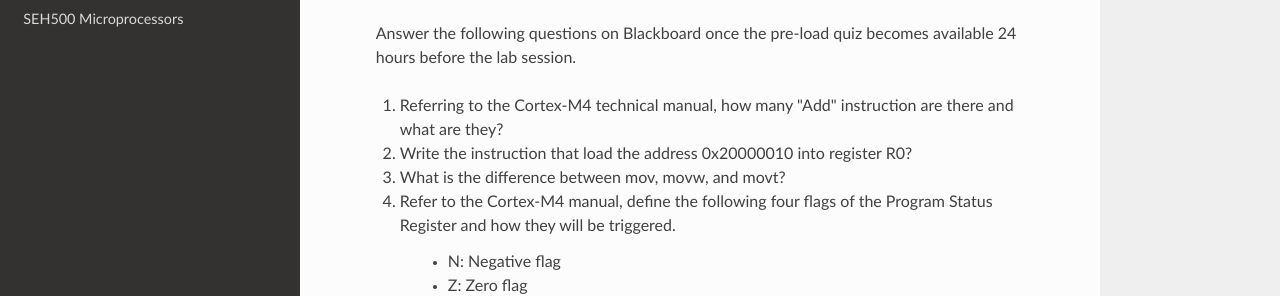
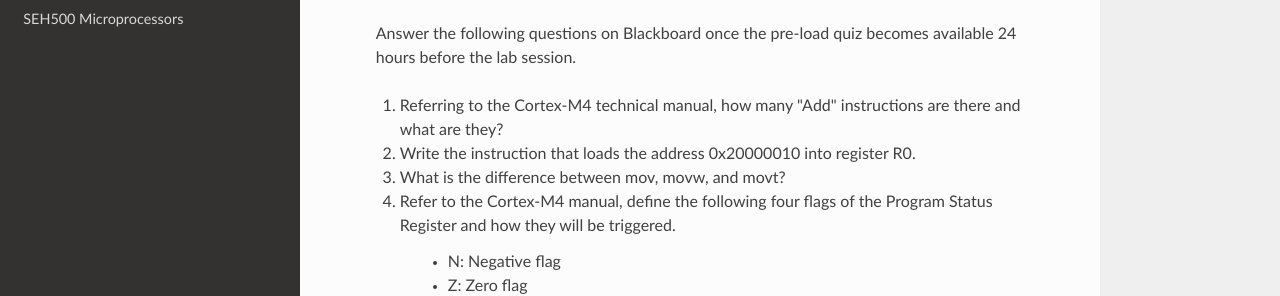
Before and after one commit to Seneca-BSA/bsa, an MkDocs documentation site: the page built from docs/seh500/lab2.md, in a window 1280 px wide and 900 px high, scrolled down 3122 px. Shown: the part 162-458 px from the top of the window. Built offline with MkDocs 1.6.1, drawn with Linux system fonts in a browser that asks for light colours; nearby versions of some CDN libraries; some of the changed text lies outside the part shown.

Commit message:
updated lab2 code

```diff
--- a/docs/seh500/lab2.md
+++ b/docs/seh500/lab2.md
@@ -79,8 +79,8 @@ Documentation of the Cortex-M4 instruction set can be found here:
 >
 > Answer the following questions on Blackboard once the pre-load quiz becomes available 24 hours before the lab session.
 >
-> 1. Referring to the Cortex-M4 technical manual, how many "Add" instruction are there and what are they?
-> 1. Write the instruction that load the address 0x20000010 into register R0?
+> 1. Referring to the Cortex-M4 technical manual, how many "Add" instructions are there and what are they?
+> 1. Write the instruction that loads the address 0x20000010 into register R0.
 > 1. What is the difference between mov, movw, and movt?
 > 1. Refer to the Cortex-M4 manual, define the following four flags of the Program Status Register and how they will be triggered.
     >
```
Also changed, not shown: other parts of docs/seh500/lab2.md (+4 -0 lines).
